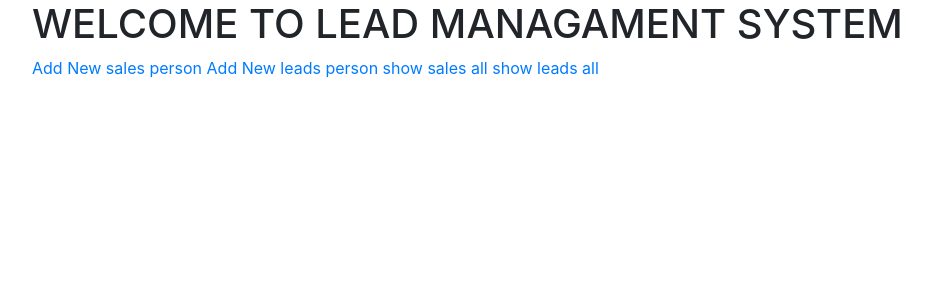
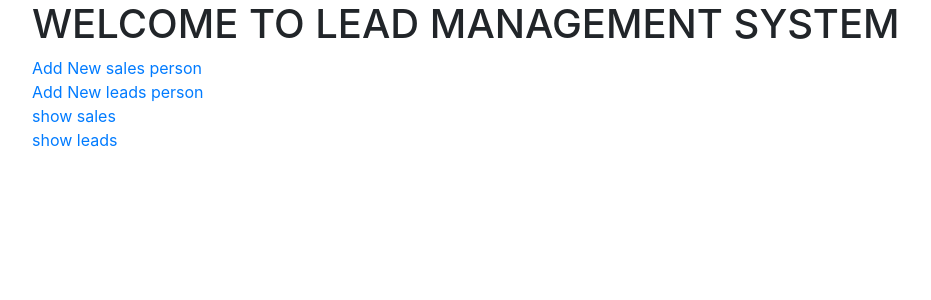
Before and after one commit to shashankkmr34/LMS_PROJECT, a Django app: page / in a window 1280 px wide. Shown: the top 300 px of the page, without its empty margins (53-984 px from the left). Run offline with Django 3.2, Linux system fonts and the light colour scheme; some libraries are stand-ins or nearby versions.

Commit message:
UI imrprovment

```diff
--- a/myapp/templates/index.html
+++ b/myapp/templates/index.html
@@ -19,6 +19,7 @@
         <button type="submit">Add</button>
     </div>
 </form>
+<br>
 <td>
             <a href='/'>HOME</a>
         </td>
--- a/myapp/templates/index_leads.html
+++ b/myapp/templates/index_leads.html
@@ -19,6 +19,7 @@
         <button type="submit">Add</button>
     </div>
 </form>
+<br>
 <td>
             <a href='/'>HOME</a>
         </td>
--- a/myapp/templates/show.html
+++ b/myapp/templates/show.html
@@ -26,6 +26,7 @@
 
     </tr>
     {% endfor %}
+    <br>
     <td>
             <a href='/'>HOME</a>
         </td>
--- a/myapp/templates/show_leads.html
+++ b/myapp/templates/show_leads.html
@@ -27,6 +27,7 @@
 
     </tr>
     {% endfor %}
+    <br>
     <td>
             <a href='/'>HOME</a>
         </td>
--- a/myapp/templates/welcome.html
+++ b/myapp/templates/welcome.html
@@ -2,14 +2,14 @@
 
 {% block content %}
 
-<h1>WELCOME TO LEAD MANAGAMENT SYSTEM</h1>
+<h1>WELCOME TO LEAD MANAGEMENT SYSTEM</h1>
 <p>
     <a href="load_form_sales">Add New sales person</a>
-
+    <br>
     <a href="load_form_leads">Add New leads person</a>
-
-    <a href="show">show sales all</a>
-
-    <a href="show_leads">show leads all</a>
+    <br>
+    <a href="show">show sales</a>
+    <br>
+    <a href="show_leads">show leads</a>
 </p>
 {% endblock %}
```
Also changed, not shown: db.sqlite3.
